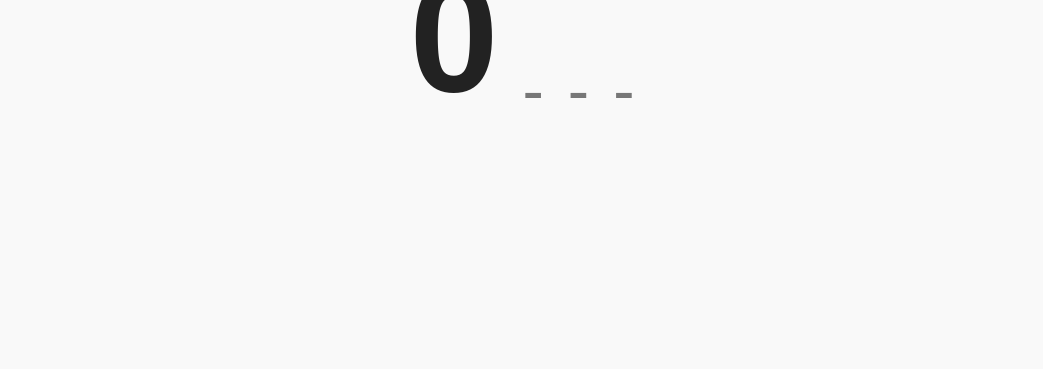
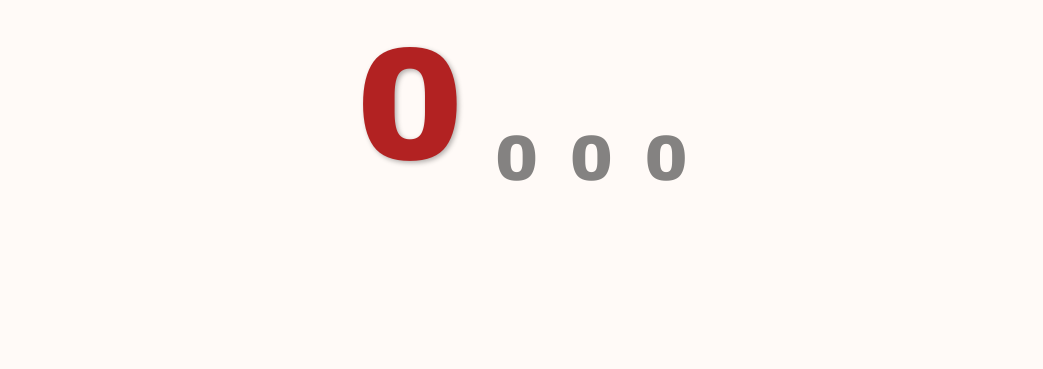
Before and after one commit to ololax123/paninistugan, a plain HTML site: page index.html in a window 1280 px wide. Shown: the part 431-800 px from the top of the page, without its empty margins (118-1161 px from the left). Drawn offline with Linux system fonts and the light colour scheme.

Commit message:
Add panini.css for styling and initialize history array in script.js

```diff
--- a/index.html
+++ b/index.html
@@ -4,7 +4,7 @@
 <head>
     <meta charset="UTF-8">
     <title>Order Up</title>
-    <link rel="stylesheet" href="minimal.css"> <!-- switch to restaurant.css if needed -->
+    <link rel="stylesheet" href="panini.css">
 </head>
 
 <body>
--- /dev/null
+++ b/panini.css
@@ -0,0 +1,55 @@
+body {
+  font-family: "Arial Black", sans-serif;
+  background: #fffaf7;          /* warm white, like menu paper */
+  color: #222;
+  text-align: center;
+  margin: 0;
+  padding: 2rem;
+}
+
+.container {
+  max-width: 1000px;
+  margin: auto;
+}
+
+.logo {
+  max-width: 100%;
+  margin-bottom: 2rem;
+}
+
+/* Number display row */
+.numbers {
+  display: flex;
+  justify-content: center;
+  align-items: flex-end;
+  gap: 2rem;
+}
+
+/* Current (big) number */
+.number.big {
+  font-size: 10rem;
+  font-weight: bold;
+  color: #b22222;                /* Panini red */
+  text-shadow: 2px 2px 5px rgba(0,0,0,0.3);
+}
+
+/* Previous (smaller) numbers */
+.number.small {
+  font-size: 4rem;
+  font-weight: bold;
+  color: #333;
+  opacity: 0.6;
+}
+
+/* Responsive scaling */
+@media (max-width: 768px) {
+  .number.big {
+    font-size: 5rem;
+  }
+  .number.small {
+    font-size: 2rem;
+  }
+  .logo {
+    max-width: 200px;
+  }
+}
--- a/script.js
+++ b/script.js
@@ -1,5 +1,5 @@
 // Order number system
-let history = []; // keeps track of all states for undo
+let history = [0, 0, 0]; // keeps track of all states for undo
 let currentNumber = 0; // starts at 0
 let buffer = ''; // stores manual input digits
 
```
